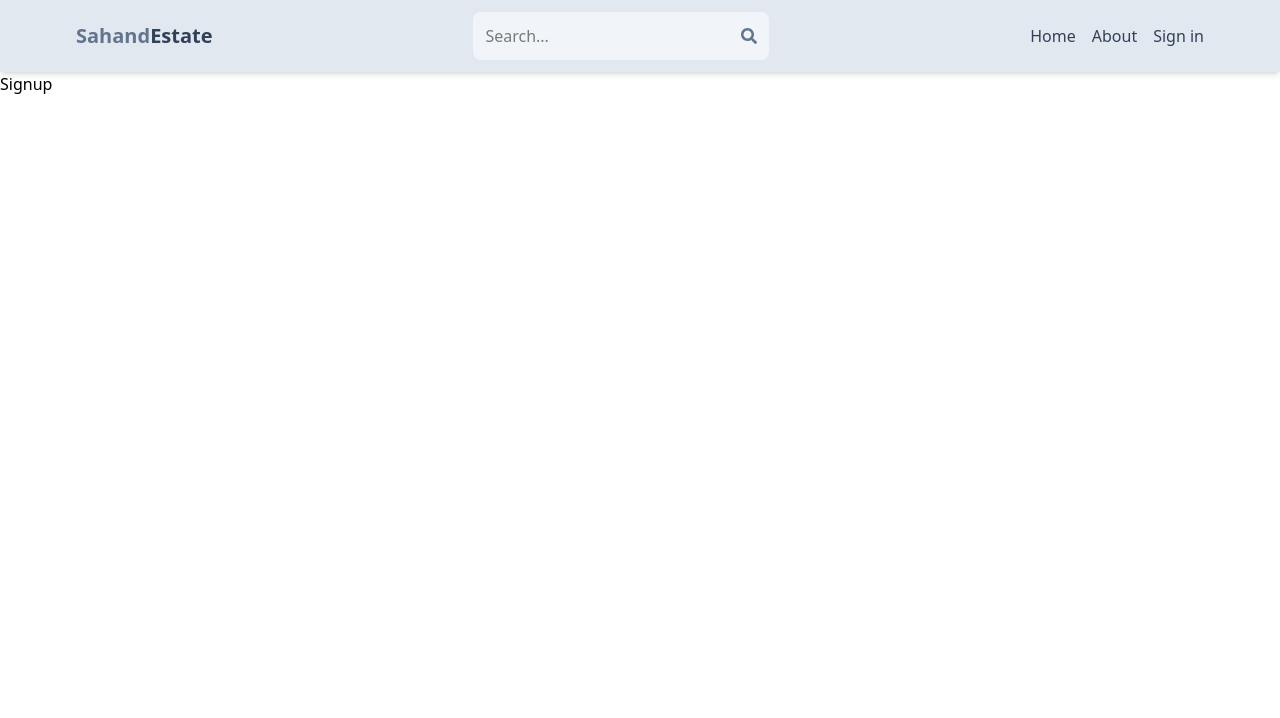
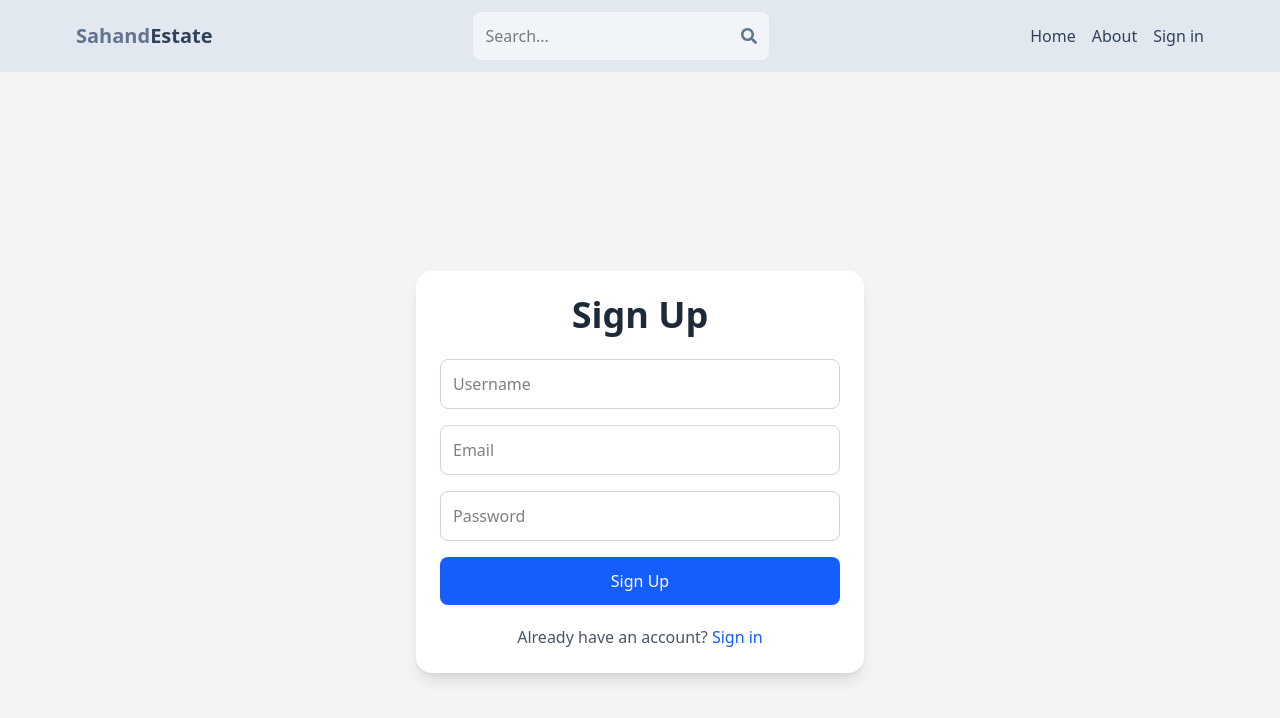
Before and after one commit to deepak96937/E-comerce-project, a React (Vite) app in the folder client/: page /sign-up in a window 1280 px wide. Shown: the top 718 px of the page. Built offline with nearby package versions, Linux system fonts and the light colour scheme.

Commit message:
Complite the signUp page

```diff
--- a/client/src/index.css
+++ b/client/src/index.css
@@ -1 +1,5 @@
 @import "tailwindcss";
+
+body{
+    background-color: rgb(241, 245, 241);
+}
--- a/client/src/pages/SignUp.jsx
+++ b/client/src/pages/SignUp.jsx
@@ -1,9 +1,98 @@
-import React from 'react'
+import { useState } from "react";
+import { Link, useNavigate } from "react-router-dom";
+
 
 export default function SignUp() {
+  const [formData, setFormData] = useState({
+    username: "",
+    email: "",
+    password: "",
+  });
+  const [error, setError] = useState(null);
+  const [loading, setLoading] = useState(false);
+  const navigate = useNavigate();
+
+  const handleChange = (e) => {
+    setFormData({ ...formData, [e.target.id]: e.target.value });
+  };
+
+  const handleSubmit = async (e) => {
+    e.preventDefault();
+    setLoading(true);
+    setError(null); // Reset error before submitting
+
+    try {
+      const res = await fetch("/api/auth/signup", {
+        method: "POST",
+        headers: {
+          "Content-Type": "application/json",
+        },
+        body: JSON.stringify(formData),
+      });
+
+      const data = await res.json();
+
+      if (!res.ok) {
+        throw new Error(data.message || "Something went wrong");
+      }
+
+      setLoading(false);
+      setError(null)
+      navigate("/sign-in")
+    } catch (err) {
+      setLoading(false);
+      setError(err.message);
+    }
+  };
+
   return (
-    <div>
-      Signup
+    <div className="flex items-center justify-center min-h-screen bg-gray-100 p-4">
+      <div className="bg-white shadow-lg rounded-2xl p-6 w-full max-w-md">
+        <h1 className="text-4xl font-bold text-center text-gray-800 mb-6">Sign Up</h1>
+        <form onSubmit={handleSubmit} className="flex flex-col gap-4">
+          <input
+            type="text"
+            placeholder="Username"
+            className="border border-gray-300 p-3 rounded-lg focus:outline-none focus:ring-2 focus:ring-blue-500"
+            id="username"
+            onChange={handleChange}
+            value={formData.username}
+          />
+          <input
+            type="email"
+            placeholder="Email"
+            className="border border-gray-300 p-3 rounded-lg focus:outline-none focus:ring-2 focus:ring-blue-500"
+            id="email"
+            onChange={handleChange}
+            value={formData.email}
+          />
+          <input
+            type="password"
+            placeholder="Password"
+            className="border border-gray-300 p-3 rounded-lg focus:outline-none focus:ring-2 focus:ring-blue-500"
+            id="password"
+            onChange={handleChange}
+            value={formData.password}
+          />
+          <button
+            disabled={loading}
+            className="bg-blue-600 text-white p-3 rounded-lg hover:bg-blue-700 transition-all disabled:opacity-50"
+          >
+            {loading ? "Loading..." : "Sign Up"}
+          </button>
+        </form>
+
+        {error && <p className="text-red-500 text-center mt-3">{error}</p>}
+
+        <div className="text-center mt-5">
+          <p className="text-gray-600">
+            Already have an account?{" "}
+            <Link to="/sign-in" className="text-blue-600 hover:underline">
+              Sign in
+            </Link>
+          </p>
+        </div>
+      </div>
     </div>
-  )
+  );
 }
--- a/client/vite.config.js
+++ b/client/vite.config.js
@@ -4,5 +4,14 @@ import tailwindcss from '@tailwindcss/vite'
 
 // https://vite.dev/config/
 export default defineConfig({
-  plugins: [react(),  tailwindcss(),],
+  server: {
+    proxy: {
+      "/api": {
+        target: "http://localhost:3000",
+        changeOrigin: true,
+        secure: false,
+      },
+    },
+  },
+  plugins: [react(), tailwindcss(),],
 })
--- a/package.json
+++ b/package.json
@@ -13,6 +13,7 @@
   "description": "",
   "dependencies": {
     "bcrypt": "^5.1.1",
+    "cors": "^2.8.5",
     "dotenv": "^16.4.7",
     "express": "^4.21.2",
     "mongoose": "^8.13.1",
```
Also changed, not shown: 2 other files (tests, documents, lock files or other folders).
